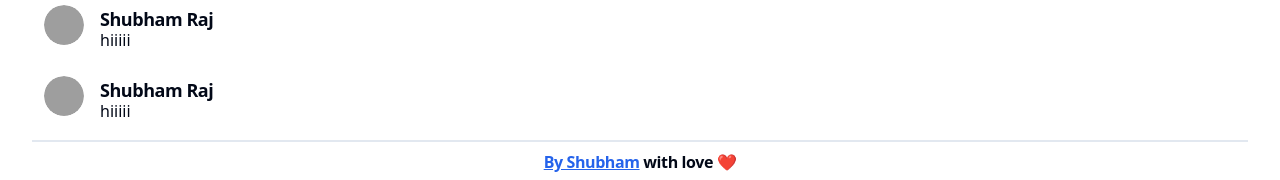
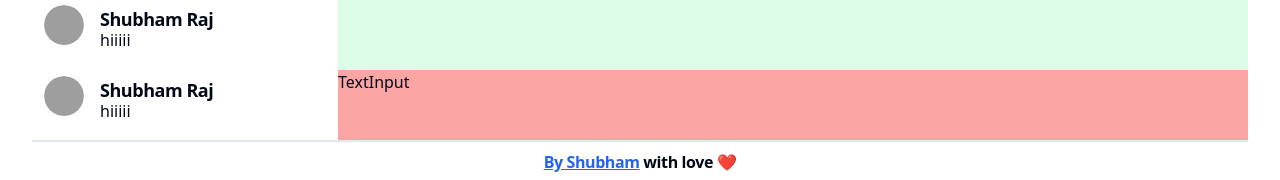
Before and after one commit to shubhdevelop/chat-app-frontend, a React (Vite) app: page / in a window 1280 px wide. Shown: the part 590-770 px from the top of the page. Built offline with nearby package versions, Linux system fonts and the light colour scheme; grey boxes are pictures that could not be loaded.

Commit message:
Created Layout for ChatArea and InputArea

```diff
--- /dev/null
+++ b/src/components/ChatArea.tsx
@@ -0,0 +1,3 @@
+export const ChatArea = () => {
+  return <div className="bg-green-100 h-[calc(100%-140px)]">hello</div>;
+};
--- a/src/components/ChatHeader.tsx
+++ b/src/components/ChatHeader.tsx
@@ -1,4 +1,4 @@
-import { Avatar, AvatarImage, AvatarFallback } from "@/components/ui/avatar";
+import { Avatar, AvatarImage } from "@/components/ui/avatar";
 
 type Props = {
   profilePic: string;
@@ -7,7 +7,7 @@ type Props = {
 
 export const ChatHeader = ({ profilePic, name }: Props) => {
   return (
-    <div className="border-b  flex  flex-row  align-middle py-4">
+    <div className="border-b h-[70px] flex  flex-row  align-middle py-4">
       <div className="flex gap-4 flex-row">
         <Avatar>
           <AvatarImage src={profilePic} />
--- /dev/null
+++ b/src/components/TextInput.tsx
@@ -0,0 +1,3 @@
+export const TextInput = () => {
+  return <div className="h-[70px] bg-red-300">TextInput</div>;
+};
```
